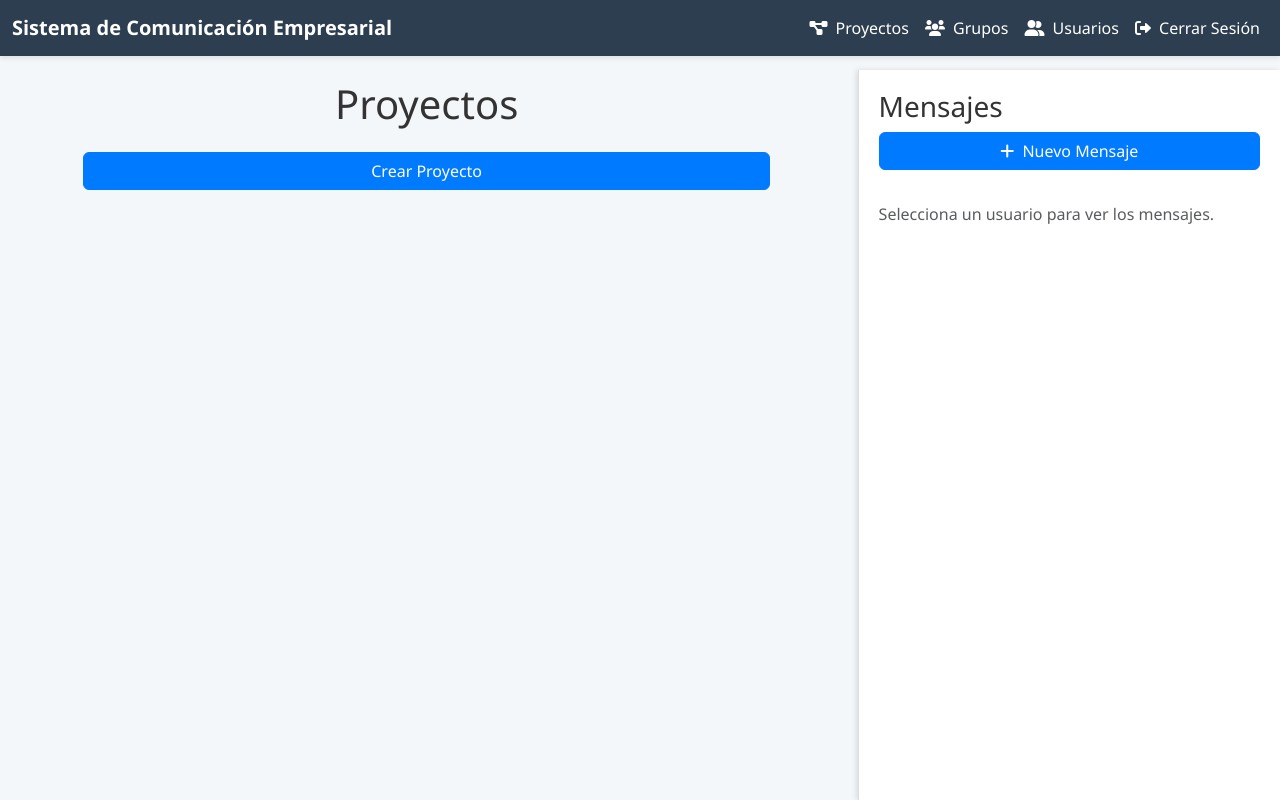
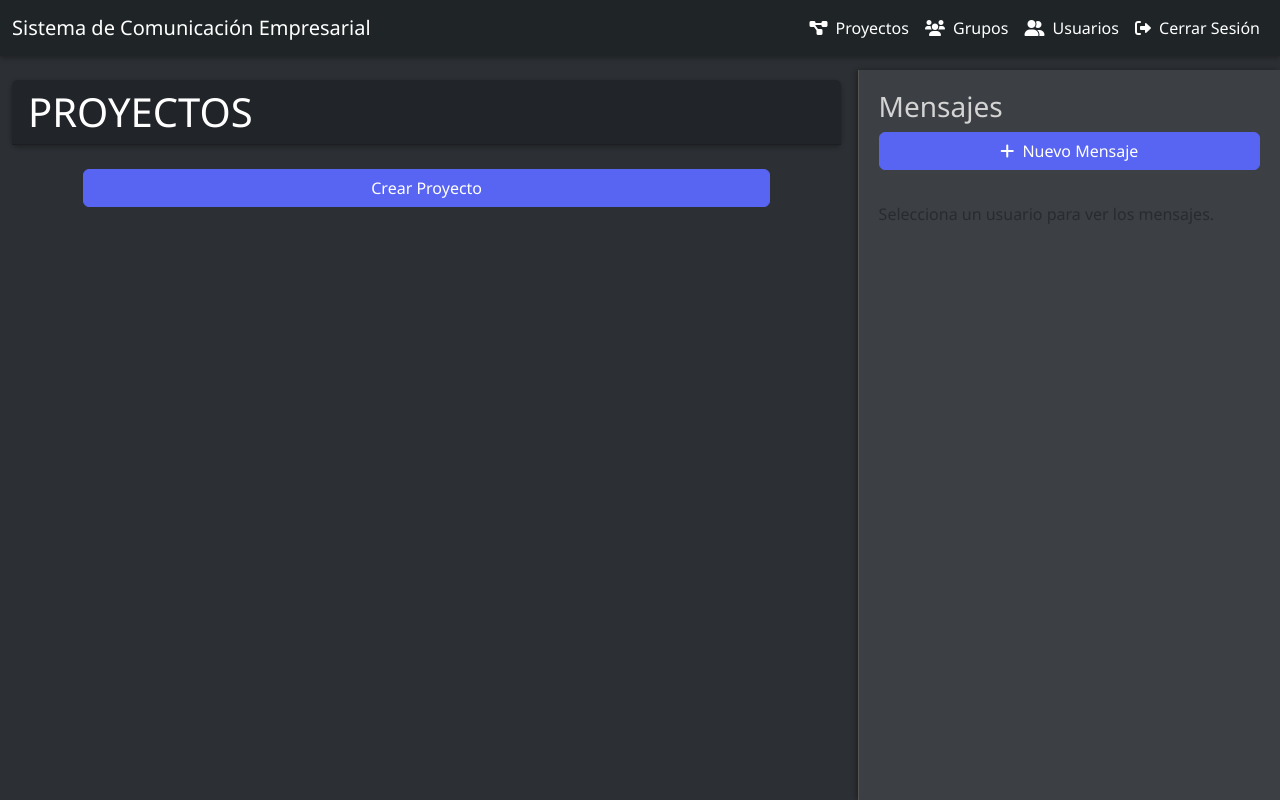
Before and after one commit to JosiasmDev/ent_com_sis, a Django app: page /proyectos/ in a window 1280 px wide. Run offline with Django 5.2, Linux system fonts and the light colour scheme; the visitor is signed in with stand-in values (Sample User, id 1); data comes from the database, SQL or seed files in the repository; data that the repository does not hold is empty.

Commit message:
28.02 ent_com_sis

```diff
--- a/comunicacion_empresa/gestion/models.py
+++ b/comunicacion_empresa/gestion/models.py
@@ -66,7 +66,7 @@ class Rol(models.Model):
     rol = models.CharField(max_length=20, choices=ROLES, default='miembro')
 
     class Meta:
-        unique_together = ('usuario', 'proyecto')  # Un solo rol por usuario y proyecto
+        unique_together = ('usuario', 'proyecto')
 
     def __str__(self):
         return f"{self.usuario} - {self.rol} en {self.proyecto}"
--- a/comunicacion_empresa/gestion/templates/gestion/base.html
+++ b/comunicacion_empresa/gestion/templates/gestion/base.html
@@ -9,30 +9,22 @@
     <link href="https://cdnjs.cloudflare.com/ajax/libs/font-awesome/6.0.0-beta3/css/all.min.css" rel="stylesheet">
     <style>
         body {
-            background-color: #f4f7fa;
-            color: #333;
+            background-color: #2c2f33;  /* Fondo oscuro general */
+            color: #d4d4d4;  /* Texto claro */
             font-family: 'Segoe UI', Tahoma, Geneva, Verdana, sans-serif;
         }
         .navbar {
-            background-color: #2c3e50;
-            box-shadow: 0 2px 5px rgba(0,0,0,0.1);
+            background-color: #1f2527;  /* Más oscuro para la barra */
+            box-shadow: 0 2px 5px rgba(0,0,0,0.3);
         }
-        .navbar-brand {
-            font-weight: 700;
+        .navbar-brand, .nav-link {
             color: #fff !important;
-        }
-        .nav-link {
-            color: #fff !important;
-            padding: 8px 15px;
-            border-radius: 5px;
-            transition: background-color 0.3s;
         }
         .nav-link:hover {
             background-color: #34495e;
         }
         .btn-link {
             color: #fff !important;
-            text-decoration: none;
         }
         .chat-container {
             position: fixed;
@@ -40,40 +32,52 @@
             top: 70px;
             bottom: 0;
             width: 33%;
-            background: #fff;
-            border-left: 1px solid #ddd;
-            box-shadow: -2px 0 5px rgba(0,0,0,0.1);
+            background: #3c3f43;  /* Chat menos oscuro */
+            border-left: 1px solid #555;
+            box-shadow: -2px 0 5px rgba(0,0,0,0.3);
             overflow-y: auto;
             padding: 20px;
         }
         .chat-messages {
             max-height: 60%;
             overflow-y: auto;
-            border: 1px solid #ddd;
+            border: 1px solid #666;
             border-radius: 5px;
             padding: 10px;
-            background: #f9f9f9;
+            background: #44474b;  /* Fondo oscuro para mensajes */
         }
         .card {
+            background-color: #36393f;
             border: none;
-            box-shadow: 0 2px 5px rgba(0,0,0,0.1);
-            transition: transform 0.2s;
+            box-shadow: 0 2px 5px rgba(0,0,0,0.3);
+            color: #d4d4d4;
         }
-        .card:hover {
-            transform: translateY(-5px);
+        .card-header {
+            background-color: #2f3136;
         }
         .btn-primary {
-            background-color: #007bff;
-            border-color: #007bff;
+            background-color: #5865f2;
+            border-color: #5865f2;
         }
         .btn-primary:hover {
-            background-color: #0056b3;
-            border-color: #0056b3;
+            background-color: #4752c4;
+            border-color: #4752c4;
         }
         .list-group-item {
+            background-color: #36393f;
             border: none;
-            margin-bottom: 5px;
-            border-radius: 5px;
+            color: #d4d4d4;
+        }
+        .form-control {
+            background-color: #40444b;
+            border-color: #555;
+            color: #d4d4d4;
+        }
+        .form-control:focus {
+            background-color: #40444b;
+            color: #d4d4d4;
+            border-color: #5865f2;
+            box-shadow: 0 0 0 0.2rem rgba(88, 101, 242, 0.25);
         }
     </style>
 </head>
--- a/comunicacion_empresa/gestion/templates/gestion/gestionar_grupo.html
+++ b/comunicacion_empresa/gestion/templates/gestion/gestionar_grupo.html
@@ -1,7 +1,9 @@
 {% extends 'gestion/base.html' %}
 {% block contenido %}
-<h1 class="text-center">Gestionar {{ grupo.nombre }}</h1>
 <div class="card mb-3">
+    <div class="card-header bg-dark text-white">
+        <h1 class="mb-0 text-uppercase">Gestionar {{ grupo.nombre }}</h1>
+    </div>
     <div class="card-body">
         <form method="post" class="d-flex justify-content-between align-items-center">
             {% csrf_token %}
--- a/comunicacion_empresa/gestion/templates/gestion/lista_proyectos.html
+++ b/comunicacion_empresa/gestion/templates/gestion/lista_proyectos.html
@@ -1,12 +1,16 @@
 {% extends 'gestion/base.html' %}
 {% block contenido %}
-<h1 class="text-center mb-4">Proyectos</h1>
+<div class="card mb-4">
+    <div class="card-header bg-dark text-white">
+        <h1 class="mb-0 text-uppercase">Proyectos</h1>
+    </div>
+</div>
 <div class="row justify-content-center">
     <div class="col-md-10">
         {% for proyecto in proyectos %}
             <div class="card mb-3">
                 <div class="card-header bg-primary text-white">
-                    <h3 class="mb-0">
+                    <h3 class="mb-0 text-uppercase">
                         <a href="{% url 'vista_proyecto' proyecto.id %}" class="text-white text-decoration-none">{{ proyecto.titulo }}</a>
                     </h3>
                 </div>
--- a/comunicacion_empresa/gestion/views.py
+++ b/comunicacion_empresa/gestion/views.py
@@ -71,7 +71,6 @@ def vista_proyecto(request, proyecto_id):
         if accion == 'agregar' and usuario_id:
             usuario = User.objects.get(id=usuario_id)
             proyecto.usuarios.add(usuario)
-            # Asignar rol por defecto si no existe
             Rol.objects.get_or_create(usuario=usuario, proyecto=proyecto, defaults={'rol': 'miembro'})
         elif accion == 'quitar' and usuario_id:
             usuario = User.objects.get(id=usuario_id)
@@ -82,18 +81,17 @@ def vista_proyecto(request, proyecto_id):
             usuario = User.objects.get(id=usuario_id)
             Rol.objects.update_or_create(usuario=usuario, proyecto=proyecto, defaults={'rol': rol})
 
-    # Preprocesar usuarios con roles
     usuarios_con_roles = []
     for usuario in proyecto.usuarios.all():
-        rol_obj = Rol.objects.get(usuario=usuario, proyecto=proyecto)
-        usuarios_con_roles.append({'usuario': usuario, 'rol': rol_obj.rol})
+        rol_obj = Rol.objects.filter(usuario=usuario, proyecto=proyecto).first()
+        usuarios_con_roles.append({'usuario': usuario, 'rol': rol_obj.rol if rol_obj else 'Sin rol'})
 
     return render(request, 'gestion/proyecto.html', {
         'proyecto': proyecto,
         'tareas': tareas,
         'mensajes': mensajes,
         'usuarios_con_roles': usuarios_con_roles,
-        'todos_los_usuarios': User.objects.all()  # Para agregar nuevos usuarios
+        'todos_los_usuarios': User.objects.all()
     })
 
 @login_required
@@ -237,7 +235,23 @@ def lista_usuarios(request):
             grupo = Grupo.objects.get(id=grupo_id)
             grupo.miembros.add(usuario)
             Rol.objects.create(usuario=usuario, proyecto=grupo.proyecto, rol=rol)
-    return render(request, 'gestion/lista_usuarios.html', {'usuarios': usuarios, 'grupos': Grupo.objects.all()})
+        elif accion == 'quitar' and usuario_id and grupo_id:
+            usuario = User.objects.get(id=usuario_id)
+            grupo = Grupo.objects.get(id=grupo_id)
+            grupo.miembros.remove(usuario)
+            Rol.objects.filter(usuario=usuario, proyecto=grupo.proyecto).delete()
+
+    # Preprocesar usuarios con sus grupos
+    usuarios_con_grupos = []
+    for usuario in usuarios:
+        grupos = usuario.grupos.all()
+        usuarios_con_grupos.append({'usuario': usuario, 'grupos': grupos})
+
+    return render(request, 'gestion/lista_usuarios.html', {
+        'usuarios_con_grupos': usuarios_con_grupos,
+        'grupos': Grupo.objects.all()
+    })
+
 
 def registro(request):
     if request.method == 'POST':
```
Also changed, not shown: comunicacion_empresa/gestion/templates/gestion/lista_grupos.html (+14 -6 lines), comunicacion_empresa/gestion/templates/gestion/lista_usuarios.html (+31 -10 lines).
